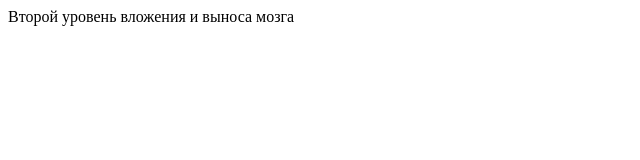
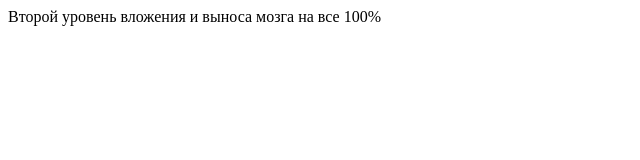
Before and after one commit to Dmitry-A-K/netology_homework_html-css-javascript, a plain HTML site: page 1.1.-introduction-html-css/index.html in a window 1280 px wide. Shown: the whole page, without its empty margins (0-640 px from the left). Drawn offline with Linux system fonts and the light colour scheme.

```diff
--- a/1.1.-introduction-html-css/index.html
+++ b/1.1.-introduction-html-css/index.html
@@ -7,6 +7,6 @@
   <title>Document</title>
 </head>
 <body>
-  Второй уровень вложения и выноса мозга
+  Второй уровень вложения и выноса мозга на все 100%
 </body>
 </html>
```
